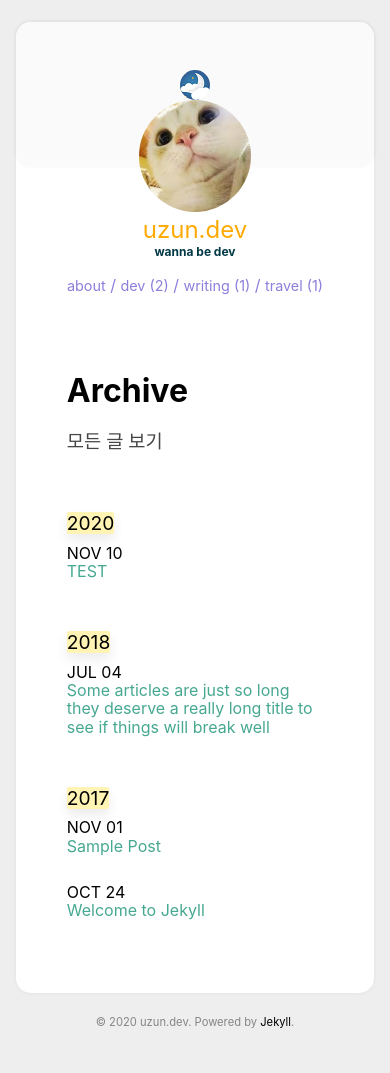
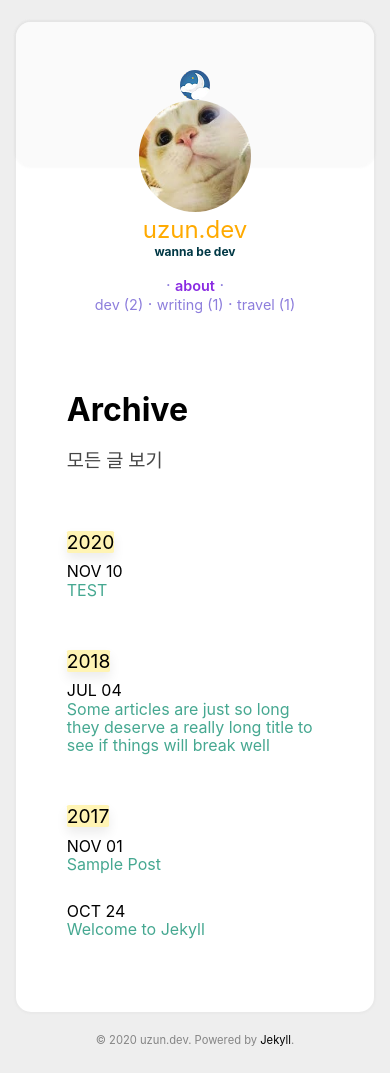
Before and after one commit to Kick-snare/Kick-snare.github.io, a Jekyll site: the page built from index.html, in a window 390 px wide. Built offline with Jekyll 4.4.1, drawn with Linux system fonts in a browser that asks for light colours.

Commit message:
mobile menu 수정

```diff
--- a/_includes/mobile_menu.html
+++ b/_includes/mobile_menu.html
@@ -3,8 +3,9 @@
   <ul class="nav_list">
     {% if site.user.aboutme %}
     <li class="nav_item">
-      <a href="{{ site.baseurl }}/aboutme.html">about</a>
+      <span style="color:#8d7edc;">· </span><a href="{{ site.baseurl }}/aboutme" style="color: blueviolet;font-weight: 600;">about</a>
     </li>
+    <br />
 
     {% endif %}
     {% for category in site.categories %}
--- a/assets/css/main.scss
+++ b/assets/css/main.scss
@@ -465,7 +465,7 @@ img {
     @include mobile-only {
 
         &:after {
-            content: '/';
+            content: '·';
             color: var(--nav_font);
         }
 
```
